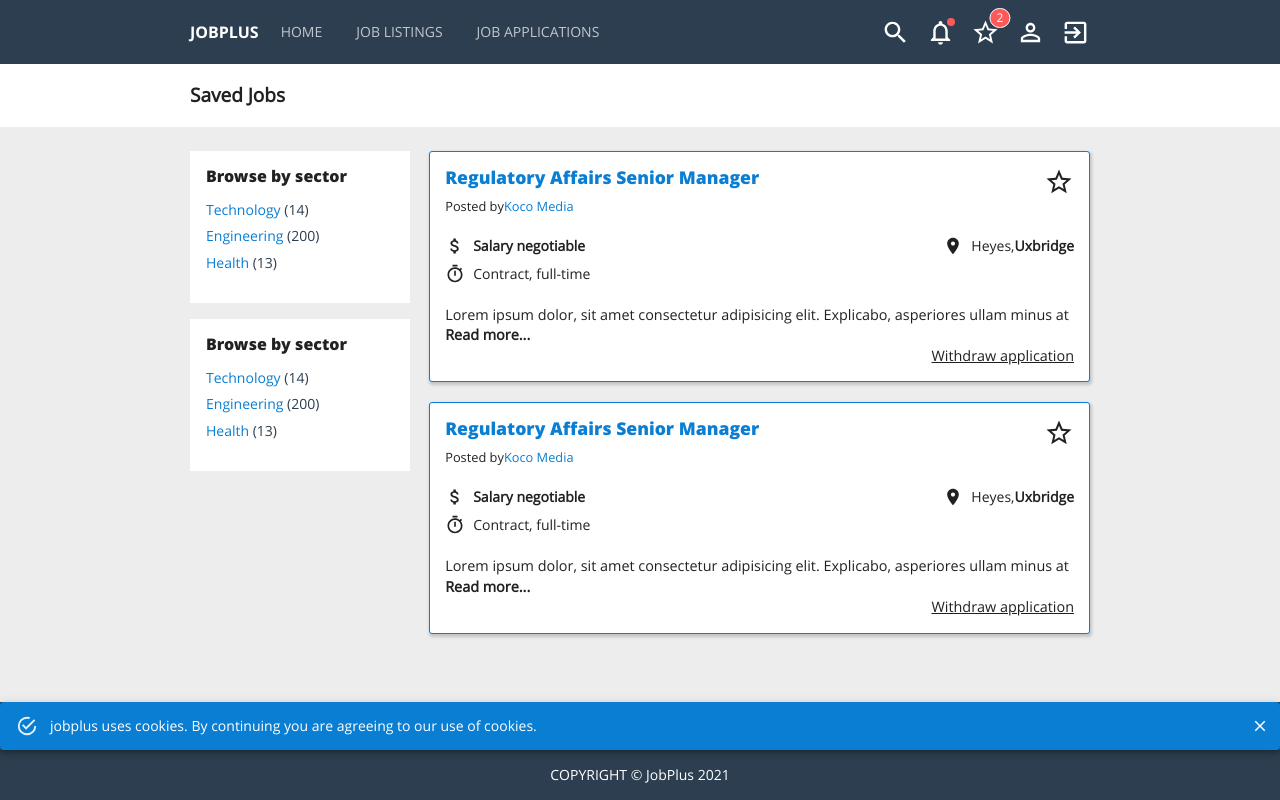
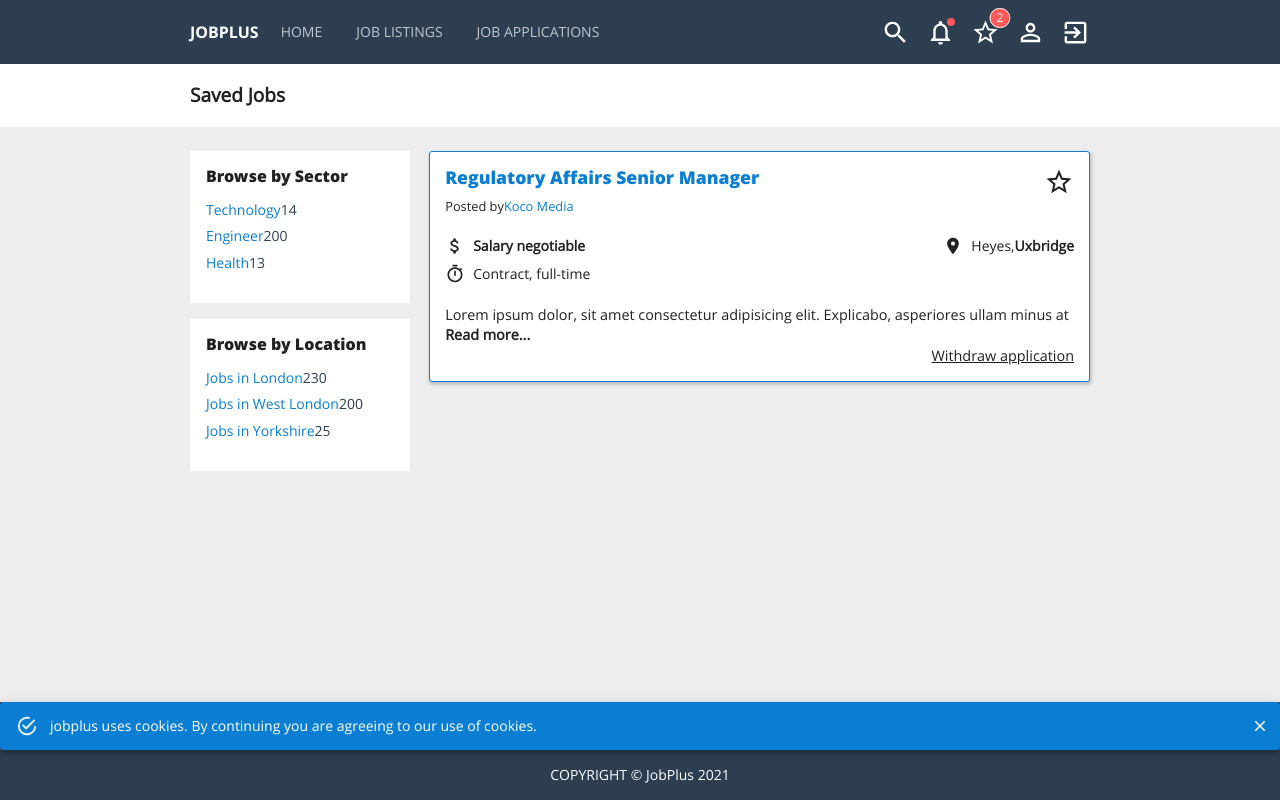
Before and after one commit to collins-adhola/jobplus_react_frontend, a React (Create React App) app: page /saved-jobs in a window 1280 px wide. Built offline with nearby package versions, Linux system fonts and the light colour scheme.

Commit message:
added dynsmic filter

```diff
--- a/src/App.js
+++ b/src/App.js
@@ -14,7 +14,7 @@ import SavedJobs from './pages/SavedJobs';
 import Profile from './pages/Profile';
 import Login from './pages/Login';
 import Register from './pages/Register';
-
+import ListingDetails from './pages/ListingDetails';
 
 function App() {
   let history = useHistory()
@@ -31,6 +31,7 @@ function App() {
         <Route exact path='/profile' render={props => <Profile {...props} />} />
         <Route exact path='/login' render={props => <Login {...props} />} />
         <Route exact path='/register' render={props => <Register {...props} />} />
+        <Route exact path='/listing-details' render={props => <ListingDetails {...props} />} />
       </Switch>
       <Cookie />
       <Footer />
--- a/src/components/Filter.js
+++ b/src/components/Filter.js
@@ -33,19 +33,18 @@ const useStyles = makeStyles((theme) => ({
   }
 }))
 
-export default function Filter() {
+export default function Filter(props) {
   const classes = useStyles();
+  const {title, items } = props;
   return (
     <div className={classes.root}>
-      <Typography className={classes.title} variant='h1'>Browse by sector</Typography>
+      <Typography className={classes.title} variant='h1'>{title}</Typography>
 
       <ul className={classes.links}>
-        <li><Link to="/">Technology <span>(14)</span></Link></li>
-        <li><Link to="/">Engineering <span>(200)</span></Link></li>
-        <li><Link to="/">Health <span>(13)</span></Link></li>
+      {items.map((item) => (
+        <li><Link to={ item.link} >{item.name}<span>{item.count}</span></Link></li>
+      ))}
       </ul>
-
-
     </div>
   )
 }
--- a/src/components/Listing.js
+++ b/src/components/Listing.js
@@ -8,6 +8,7 @@ import { Link } from "react-router-dom";
 import AttachMoneyIcon from '@material-ui/icons/AttachMoney';
 import LocationOnIcon from '@material-ui/icons/LocationOn';
 import TimerIcon from '@material-ui/icons/Timer';
+import Controls from '../components/controls/Controls';
 
 const useStyles = makeStyles((theme) => ({
    root: {
@@ -78,13 +79,34 @@ const useStyles = makeStyles((theme) => ({
     textAlign: 'right',
     display: 'block',
     color: 'inherit',
+  },
+  skills: {
+    display: 'flex',
+    flexWrap: 'wrap',
+    listStyle: 'none',
+    padding: '0',
+    marginBottom: '20px',
+    '& li': {
+      backgroundColor: theme.palette.common.skills,
+      padding: '7px 9px',
+      fontSize:'14px',
+      borderRadius: '16px',
+      marginRight: '10px',
+      marginBottom: '10px',
+
+    }
+  },
+  apply:{
+    marginBottom: '150px'
   }
-
 }));
 
-export default function Listing() {
+export default function Listing(props) {
   const classes = useStyles();
+  const { detailed = false } = props;
+
   return (
+  <>
     <div className={classes.root}>
       <header className={classes.header}>
         <Typography className={classes.title} variant='h1'>Regulatory Affairs Senior Manager</Typography>
@@ -99,12 +121,63 @@ export default function Listing() {
         <li><TimerIcon />Contract, full-time</li>
      </ul>
 
-      <p className={classes.details}>
+      {!detailed ? (
+        <>
+        <p className={classes.details}>
           Lorem ipsum dolor, sit amet consectetur adipisicing elit.
-          Explicabo, asperiores ullam minus at <b><Link to="/">Read more...</Link></b>
+          Explicabo, asperiores ullam minus at <b><Link to="/listing-details">Read more...</Link></b>
         </p>
 
         <Link className={classes.cta} to="/">Withdraw application</Link>
+        </>
+
+      ) : (
+
+        <Controls.FormGroupCustom>
+          <Controls.ButtonCustom text="Apply Now" />
+        </Controls.FormGroupCustom>
+
+      )}
+
     </div>
+
+    { detailed ? (
+      <>
+        <p>
+          Lorem ipsum dolor sit amet consectetur adipisicing elit. Maxime mollitia,
+          molestiae quas vel sint commodi repudiandae consequuntur voluptatum laborum
+          numquam blanditiis harum .
+        </p>
+
+        <p>
+          Lorem ipsum dolor sit amet, consectetur adipiscing elit.
+          Phasellus id semper enim.
+        </p>
+
+        <h3> Required Skills</h3>
+
+        <ul className={classes.skills}>
+          <li>Html</li>
+          <li>CSS</li>
+          <li>Python</li>
+          <li>Javascript</li>
+          <li>React</li>
+          <li>Django</li>
+          <li>PHP</li>
+          <li>C#</li>
+        </ul>
+
+        <div className = {classes.apply}>
+        <Controls.FormGroupCustom className={classes.button}>
+          <Controls.ButtonCustom text="Apply Now" />
+        </Controls.FormGroupCustom>
+      </div>
+      </>
+
+
+
+    ) : ''}
+  </>
+
   )
 }
--- a/src/components/ListingFilter.js
+++ b/src/components/ListingFilter.js
@@ -24,19 +24,35 @@ rblock: {
 }));
 
 
-export default function ListingFilter() {
+export default function ListingFilter(props) {
   const classes = useStyles();
+  const { components } = props;
+
+  const sectors = [
+    {link: '/', name: 'Technology', count:14 },
+    {link: '/', name: 'Engineer', count:200 },
+    {link: '/', name: 'Health', count:13 },
+  ];
+
+
+  const locations = [
+    {link: '/', name: 'Jobs in London', count:230 },
+    {link: '/', name: 'Jobs in West London', count:200 },
+    {link: '/', name: 'Jobs in Yorkshire', count:25 },
+  ];
+
   return (
     <div className={classes.root}>
       <div className={classes.lblock}>
         <Hidden Hidden smDown>
-         <Filter />
-         <Filter />
+         <Filter title= "Browse by Sector" items={sectors} />
+         <Filter title= "Browse by Location" items={locations}/>
         </Hidden>
       </div>
       <div className={classes.rblock}>
-        < Listing />
-        < Listing />
+        {components.map((comp) =>(
+          comp
+        ))}
       </div>
     </div>
   )
--- a/src/pages/JobApplications.js
+++ b/src/pages/JobApplications.js
@@ -1,12 +1,14 @@
 import React from 'react'
 import Hero from '../components/Hero'
 import ListingFilter from '../components/ListingFilter'
+import Listing from '../components/Listing'
 
 export default function JobApplications() {
+   const listings = [<Listing />, <Listing />]
   return (
     <>
       < Hero heroType='plain' />
-      < ListingFilter />
+      < ListingFilter components={listings}/>
 
     </>
   )
--- a/src/pages/JobListings.js
+++ b/src/pages/JobListings.js
@@ -1,17 +1,19 @@
 import React from 'react'
 import Hero from '../components/Hero'
+import Listing from '../components/Listing'
 import ListingFilter from '../components/ListingFilter'
 
 
 
 
 export default function JobListings() {
+  const listings = [<Listing />]
 
 
   return (
     <>
       < Hero heroType='plain' />
-      < ListingFilter />
+      < ListingFilter components={listings}/>
     </>
   )
 }
--- /dev/null
+++ b/src/pages/ListingDetails.js
@@ -0,0 +1,15 @@
+import React from 'react'
+import Hero from '../components/Hero';
+import ListingFilter from '../components/ListingFilter';
+import Listing from '../components/Listing';
+
+export default function ListingDetails() {
+  const listings = [<Listing detailed={true} />]
+
+  return (
+    <>
+      <Hero heroType='plain' />
+      <ListingFilter components={listings} />
+    </>
+  )
+}
--- a/src/pages/Notifications.js
+++ b/src/pages/Notifications.js
@@ -1,12 +1,15 @@
 import React from 'react'
 import ListingFilter from '../components/ListingFilter'
 import PageTitle from '../components/PageTitle'
+import Listing from '../components/Listing'
 
 export default function Notifications() {
+  const listings = [<Listing />]
+
   return (
     <>
       <PageTitle title='Notification'/>
-      <ListingFilter />
+       < ListingFilter components={listings}/>
 
 
     </>
--- a/src/pages/SavedJobs.js
+++ b/src/pages/SavedJobs.js
@@ -1,12 +1,14 @@
 import React from 'react'
 import ListingFilter from '../components/ListingFilter'
 import PageTitle from '../components/PageTitle'
+import Listing from '../components/Listing'
 
 export default function SavedJobs() {
+  const listings = [<Listing />]
   return (
     <>
        <PageTitle title='Saved Jobs' />
-      <ListingFilter />
+        < ListingFilter components={listings}/>
 
 
     </>
--- a/src/pages/Search.js
+++ b/src/pages/Search.js
@@ -1,15 +1,17 @@
 import React from 'react'
 import Hero from '../components/Hero'
 import ListingFilter from '../components/ListingFilter'
+import Listing from '../components/Listing'
 
 
 
 
 export default function Search() {
+  const listings = [<Listing />]
   return (
     <>
       < Hero heroType='plain' />
-      < ListingFilter />
+      < ListingFilter components={listings}/>
 
     </>
   )
```
